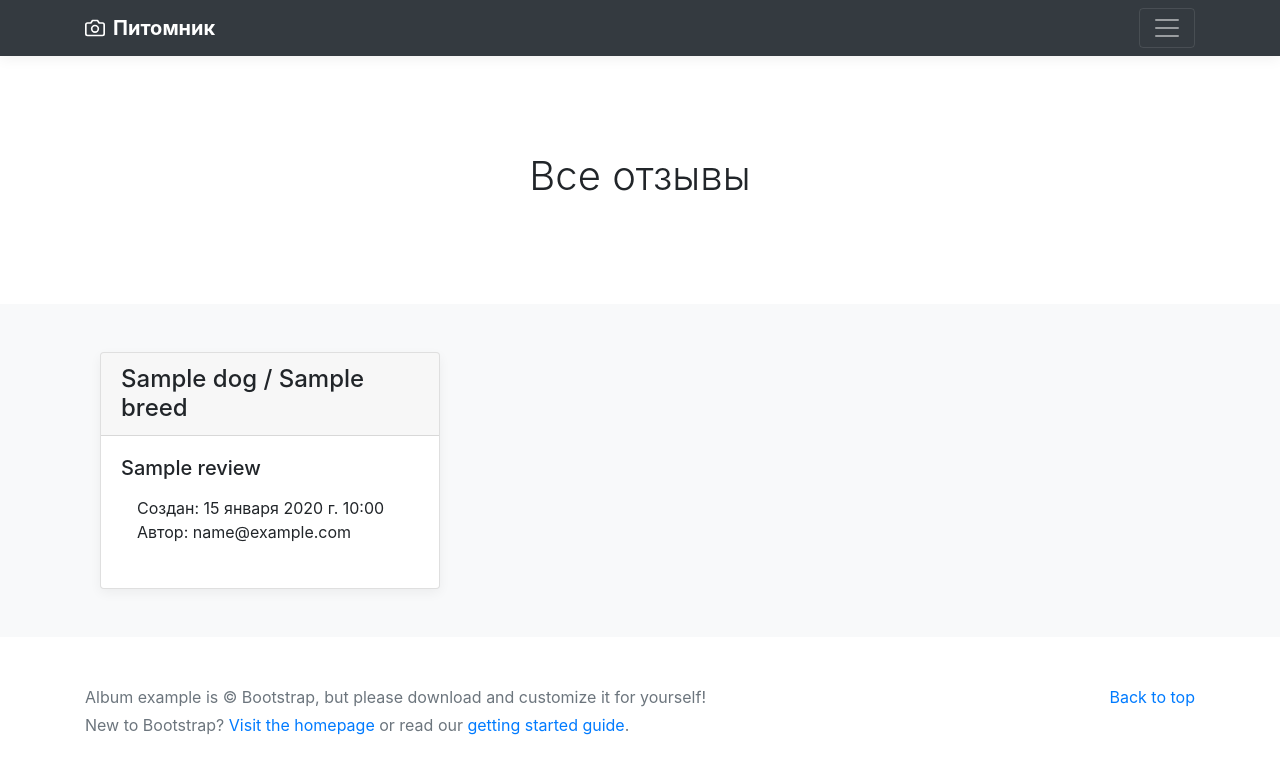
After one commit to Nikita-Lugovskoi/ShelterCBV425, a Django app: page /reviews/ in a window 1280 px wide. The commit adds this page. Shown: the top 774 px of the page. Run offline with Django 5.2, Linux system fonts and the light colour scheme; tables that the repository leaves empty hold one stand-in row (values such as "Sample post"); parts of the project's set-up code (start-up, migrations or seed data) failed here and were passed over; some libraries are stand-ins or nearby versions.

Commit message:
1.Добавлена ReviewListVie, ReviewDeactivatedListView. 2.добавлены urls. 3. добавлены шаблоны

```diff
--- a/dogs/templates/dogs/base.html
+++ b/dogs/templates/dogs/base.html
@@ -32,6 +32,7 @@
                         <li><a href="{% url 'dogs:index' %}" class="text-white">Главная</a></li>
                         <li><a href="{% url 'dogs:breeds' %}" class="text-white">Породы</a></li>
                         <li><a href="{% url 'dogs:dogs_list' %}" class="text-white">Собаки</a></li>
+                        <li><a href="{% url 'reviews:reviews_list' %}" class="text-white">Наши отзывы</a></li>
                         <li><a href="{% url 'dogs:dog_create' %}" class="text-white">Добавить собаку</a></li>
                         {% if user.is_authenticated %}
                         <li><a href="{% url 'users:users_list' %}" class="text-white">Все пользователи</a></li>
--- a/reviews/forms.py
+++ b/reviews/forms.py
@@ -3,7 +3,7 @@ from reviews.models import Review
 from users.forms import StyleFormMixin
 
 
-class  ReviewAdminForm(StyleFormMixin, forms.ModelForm):
+class ReviewAdminForm(StyleFormMixin, forms.ModelForm):
     class Meta:
         model = Review
         fields = ('dog', 'title', 'content', 'slug')
--- /dev/null
+++ b/reviews/templates/reviews/includes/inc_review_card.html
@@ -0,0 +1,15 @@
+{% load my_tags %}
+<div class="col-4">
+    <div class="card mb-0 box-shadow">
+        <div class="card-header">
+            <h4 class="my-0 font-weight-center">{{ object.dog.name }} / {{ object.dog.breed }}</h4>
+        </div>
+        <div class="card-body">
+            <h5 class="card-title pricing-card-title">{{ object.title|truncatechars:30 }}</h5>
+            <ul class="list-unstyled mt-3 mb-4 text-start m-3">
+                <li>Создан: {{ object.created }}</li>
+                <li>Автор: {{ object.author }}</li>
+            </ul>
+        </div>
+    </div>
+</div>
--- /dev/null
+++ b/reviews/templates/reviews/reviews.html
@@ -0,0 +1,12 @@
+{% extends 'dogs/base.html' %}
+{% load my_tags %}
+{% block content %}
+
+<div class="container">
+    <div class="row">
+        {% for object in object_list %}
+        {% include 'reviews/includes/inc_review_card.html' with object=object %}
+        {% endfor %}
+    </div>
+</div>
+{% endblock %}
--- a/reviews/urls.py
+++ b/reviews/urls.py
@@ -2,8 +2,11 @@ from django.urls import path
 
 from reviews.apps import ReviewsConfig
 
+from reviews.views import ReviewListView, ReviewDeactivatedListView
+
 app_name = ReviewsConfig.name
 
 urlpatterns = [
-
+    path('', ReviewListView.as_view(), name='reviews_list'),
+    path('deactivated/', ReviewDeactivatedListView.as_view(), name='reviews_deactivated_list'),
 ]
--- a/reviews/views.py
+++ b/reviews/views.py
@@ -1,3 +1,31 @@
-from django.shortcuts import render
+from django.http import HttpResponseForbidden
+from django.shortcuts import reverse, get_list_or_404, redirect
+from django.views.generic import ListView, CreateView, UpdateView, DetailView, DeleteView
+from django.contrib.auth.mixins import LoginRequiredMixin, PermissionRequiredMixin
+from django.core.exceptions import PermissionDenied
 
-# Create your views here.
+from reviews.models import Review
+from users.models import User
+from reviews.forms import ReviewAdminForm
+
+
+class ReviewListView(ListView):
+    model = Review
+    extra_context = {
+        'title': 'Все отзывы'
+    }
+    template_name = 'reviews/reviews.html'
+
+    def get_queryset(self):
+        return super().get_queryset().filter(sign_of_review=True)
+
+
+class ReviewDeactivatedListView(ListView):
+    model = Review
+    extra_context = {
+        'title': 'Деактивированные отзывы'
+    }
+    template_name = 'reviews/reviews.html'
+
+    def get_queryset(self):
+        return super().get_queryset().filter(sign_of_review=False)
```
